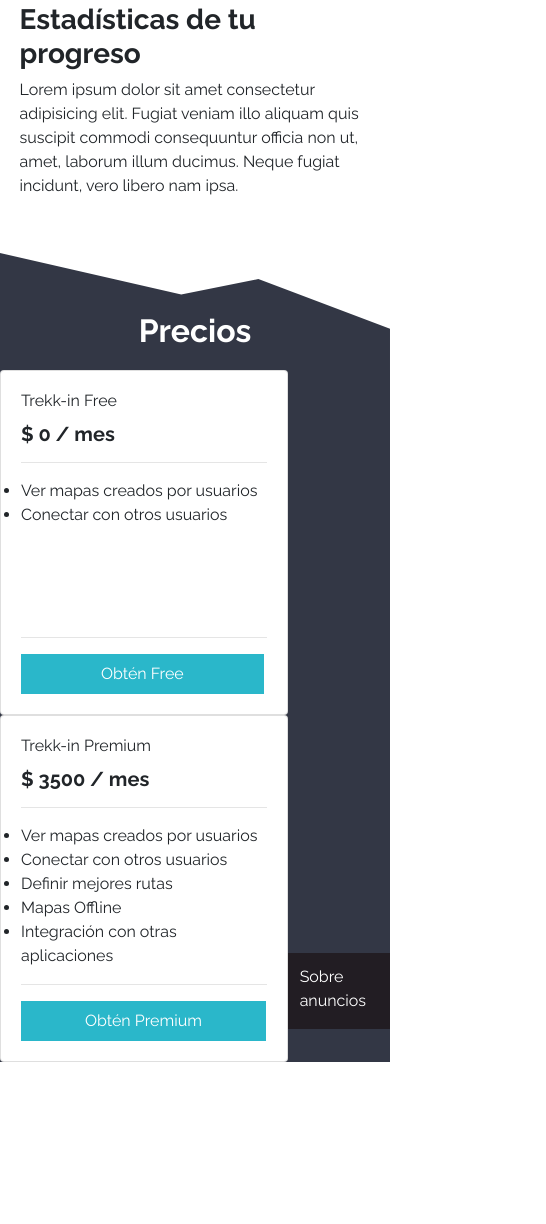
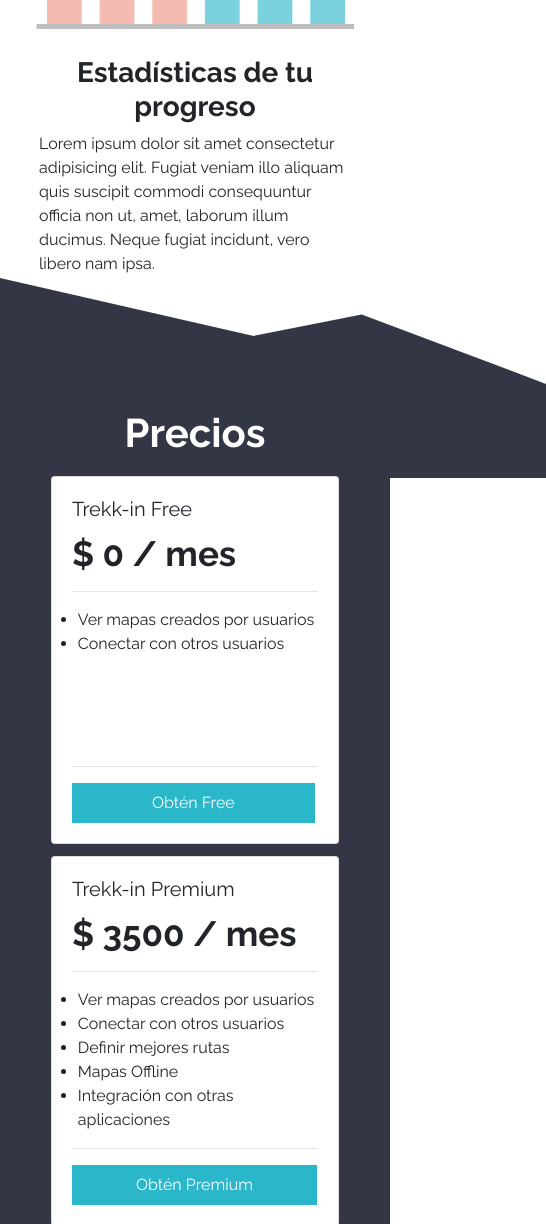
Before and after one commit to javieratapia/startup-treekin, a plain HTML site: page index.html in a window 390 px wide. Shown: the part 776-2000 px from the top of the page, 546 px wide, since content can reach past the window. Before the commit the page ends 1838 px from the top, so only its background shows below. Drawn offline with Linux system fonts and the light colour scheme.

Commit message:
Version mobile completada

```diff
--- /dev/null
+++ b/assets/sass/base/_animations.scss
@@ -0,0 +1,5 @@
+@keyframes desvanecer {
+    0% { opacity: 0; }
+    50% {opacity: 0.5;}
+    100% { opacity: 1; }
+    }
--- a/assets/sass/base/_typography.scss
+++ b/assets/sass/base/_typography.scss
@@ -1,5 +1,8 @@
 body{
     font-family: $raleway;
+    p{
+        font-size: $medium;
+    }
 }
 
 nav{
@@ -11,6 +14,7 @@
 header{
     h1{
         font-weight: $bold;
+        font-size: $xxxxx-large;
     }
 }
 
@@ -18,14 +22,22 @@
     h2,h3{
         font-weight: $bold;
     }
+    h2{
+        font-size: $xxx-large;
+    }
 }
 
 .contenido-prices{
     h2{
         color: $white;
+        font-size: $xxx-large;
     }
     h5{
         font-weight: bold;
+        font-size: $xx-large;
+    }
+    h6{
+        font-size: $large;
     }
 }
 
--- a/assets/sass/layout/_footer.scss
+++ b/assets/sass/layout/_footer.scss
@@ -1,6 +1,15 @@
 footer{
-    display: flex;
+    /*display: flex;
     justify-content: space-between;
+    flex-wrap: wrap;*/
+    display: grid;
+    grid-template-columns: 1fr 1fr;
+    @media (max-width: 576px) {
+        grid-template-columns:100%;
+       p{
+           text-align: center;
+       }
+    }
     background-color: $raising-black;
     padding-left: 10vw;
     padding-right: 10vw;
@@ -10,10 +19,19 @@
     }
     ul{
         display: flex;
+        flex-wrap: wrap;
+        justify-content: space-around;
 
     }
     li{
-        margin-right: 5rem;
+        margin-right: 1vw;
         list-style-type: none;
-    };
+    }
+    p{
+        text-align: right;
+        @media (max-width: 576px) {
+             text-align: center;
+           }
+        }
+
 }
--- a/assets/sass/layout/_header.scss
+++ b/assets/sass/layout/_header.scss
@@ -23,7 +23,7 @@
     @media (min-width: 576px){
     background-image: url(../img/bg-hero.svg);
     background-size: contain;
-    height: 1000px;
+    height: 60vw;
     background-repeat: no-repeat;
 
     margin-top: 5vw;
@@ -36,6 +36,7 @@
     }
     }
     grid-template-columns: 100%;
+    margin-top: 5vw;
 
 
 
--- a/assets/sass/layout/_prices.scss
+++ b/assets/sass/layout/_prices.scss
@@ -1,56 +1,50 @@
 .prices{
-    background-image: url(../img/bg-price.svg);
-    background-size: 100%;
-    height: 700px;
+    /*background-image: url(../img/bg-price.svg);
+    background-size: cover;
+
     background-repeat: no-repeat;
-    padding-top: 15vw;
-    @media (max-width: 576px) {
-        //padding-bottom: 100vw;
+    padding-top: 15vw;*/
+    background-color: $onix;
+    position: relative;
 }
 
+.prices::before {
+    content: "";
+    position: absolute;
+    top: -25%;
+    left: 0;
+    height: 200px;
+    width: 140%;
+    //border-style: solid;
+    background: url(../img/bg-price.svg);
+    background-size: 100%;
+    z-index: -1;
+    @media (max-width: 576px) {
+        top: -15%;
+
     }
-/*.contenido-prices{
-    margin: ;
   }
-*/
 .contenedor-card{
 
-   background-color: $onix;
+    //background-color: $onix;
+   justify-content: space-evenly;
 
+   display: flex;
+   flex-wrap: wrap;
 
-
-
-    @media (min-width: 576px) {
-        display: flex;
-        justify-content: center;
-    }
-
-    .card-2{
-        margin-right: 4vw;
+   .card{
+       margin-bottom: 3vw;
+       ul{
+           margin-left: 1.5vw;
        }
    }
 
+
+}
+
+.card:hover{
+    box-shadow: 8px 8px 10px $nickel;
+}
 .boton-bajo{
     margin-top: 110px;
 }
-/*.card{
-
-
-display: grid;
-    grid-template-columns: 10vw repeat(2,1fr) 10vw;
-    grid-column-gap: 5vw;
-    .card-2{
-        grid-column-start: 2;
-        grid-column-end: 3;
-    }   align-items: center;
-    justify-items: center;
-    @media (max-width: 576px) {
-        margin-left: 5vw;
-        margin-right: 5vw;
-        grid-template-columns:100%;
-        card-2{
-            grid-column-start: 1;
-            margin-bottom: 7vw;
-        }
-    }
-}*/
--- a/assets/sass/layout/_section.scss
+++ b/assets/sass/layout/_section.scss
@@ -6,29 +6,52 @@
     padding-bottom: 10vw;
 
 }
-
+.carac{
+    margin-bottom: 10vw;
+}
 .contenido{
 
     display: grid;
     grid-template-columns: 10vw repeat(2,1fr) 10vw;
     grid-column-gap: 5vw;
+    //grid-template-columns: 1fr 1fr;
+    //margin-left: 10vw;
+    //margin-right: 10vw;
+
     object{
         grid-column-start: 2;
         grid-column-end: 3;
-    }   align-items: center;
+
+       //text-align: center;
+    }
+    align-items: center;
     justify-items: center;
+
     @media (max-width: 576px) {
-        margin-left: 5vw;
-        margin-right: 5vw;
+        margin-left: 10vw;
+        margin-right: 10vw;
+        margin-bottom: 10vw;
         grid-template-columns:100%;
         object{
             grid-column-start: 1;
+            grid-column-end:2 ;
             margin-bottom: 7vw;
         }
+        h3{
+            text-align: center;
+        }
     }
-    /*display: flex;
+}
+
+.appear{
+    animation:desvanecer 3s ease-in-out 0s infinite;
+}
+    /*
+    display: flex;
+    flex-wrap: wrap;
+    justify-content: center;
+    margin-left: 10vw;
+    margin-right: 10vw;
 
 
-    margin-left: 10vw;
-    margin-right: 10vw;*/
-}
+}*/
--- a/assets/sass/main.scss
+++ b/assets/sass/main.scss
@@ -4,6 +4,7 @@
 
 @import 'base/reset';
 @import 'base/typography';
+@import 'base/animations';
 
 @import 'layout/navigation';
 @import 'layout/header';
--- a/index.html
+++ b/index.html
@@ -35,10 +35,10 @@
         </object>
 
     </header>
-    <section>
+    <section class="carac">
         <h2>Características</h2>
         <div class="contenido">
-            <object data="assets/img/bar-graph.svg" type="image/svg+xml">
+            <object data="assets/img/bar-graph.svg" type="image/svg+xml" class="appear">
             </object>
             <div>
                 <h3>Estadísticas de tu progreso</h3>
@@ -47,6 +47,9 @@
         </div>
     </section>
     <section class="prices">
+        <!--<object data="assets/img/bg-price.svg" type="image/svg+xml"  viewBox="100 100 10 10">
+            <img src="assets/img/bg-price.png" alt="Hero Section">
+        </object>-->
         <div class="contenido-prices">
             <h2>Precios</h2>
             <div class="contenedor-card">
@@ -86,6 +89,7 @@
                     </div>
                 </div>
             </div>
+
         </div>
     </section>
     <footer>
```
Also changed, not shown: assets/css/style.css, 1 other file. Lines whose indentation alone changed are shown as unchanged.
